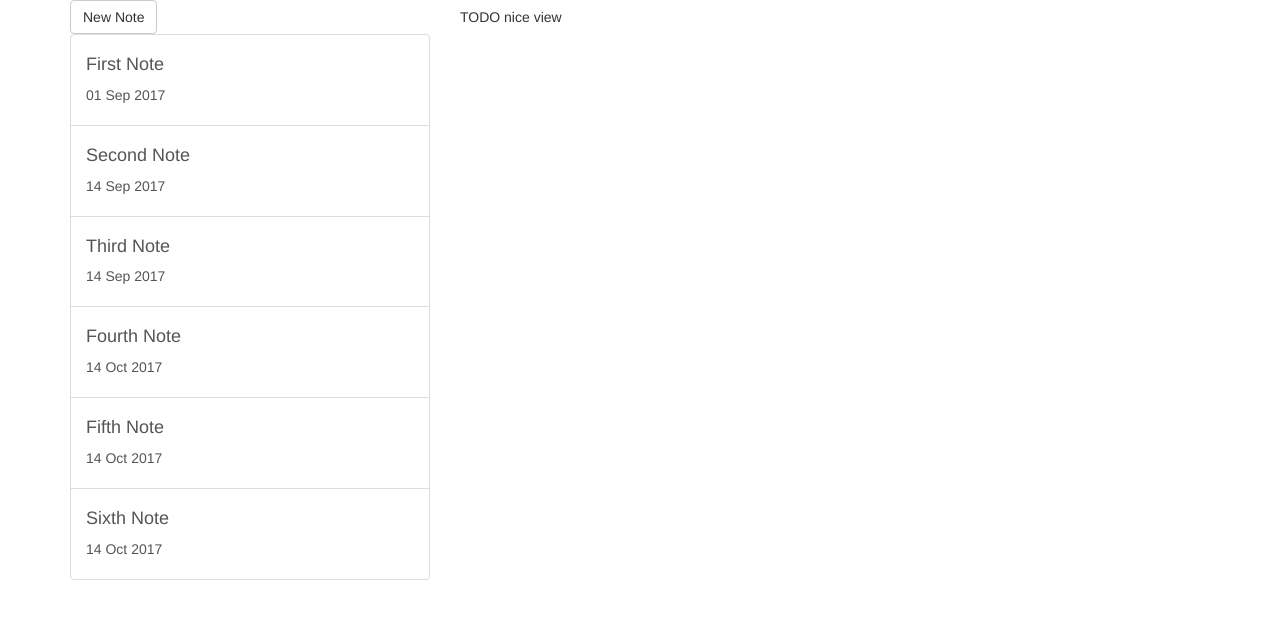
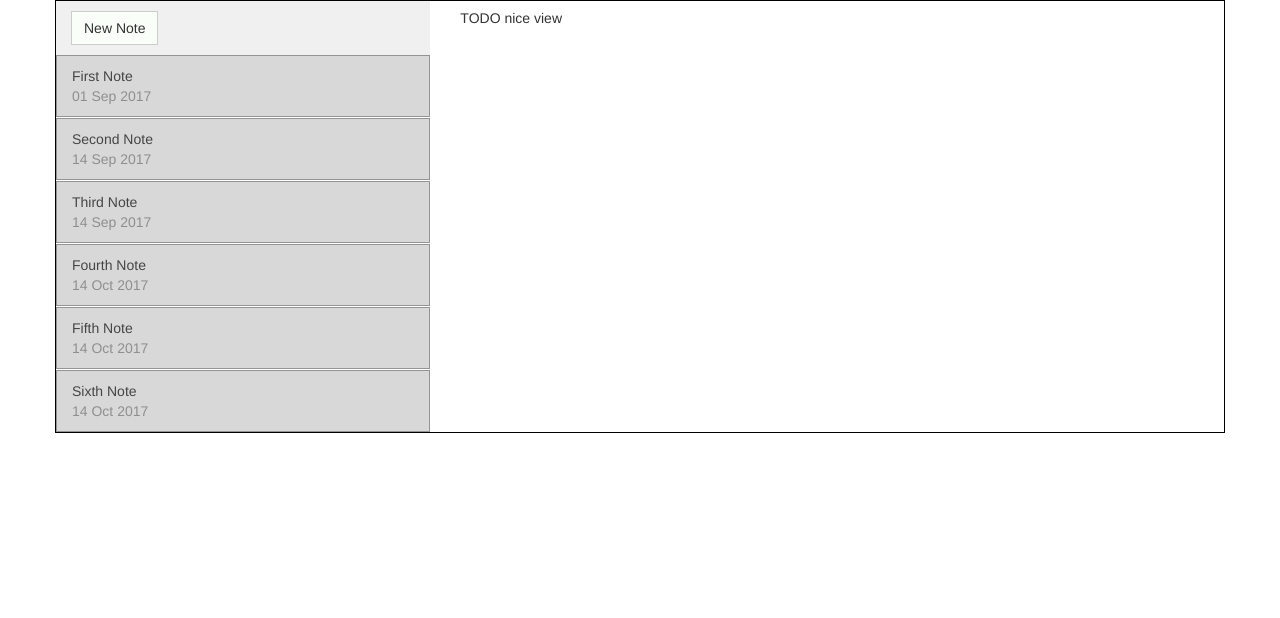
Before and after one commit to jollopre/notes, a React (Create React App) app: page /notes in a window 1280 px wide. Shown: the top 618 px of the page. Built offline with nearby package versions, Linux system fonts and the light colour scheme.

Commit message:
Style according to mockup

```diff
--- a/src/components/indexNote.js
+++ b/src/components/indexNote.js
@@ -8,8 +8,8 @@ export default class IndexNote extends Component {
 	render() {
 		const { list } = this.props;
 		return (
-			<div className="row">
-				<div className="col-xs-4">
+			<div className="row black-border">
+				<div className="col-xs-4 reset-padding-left">
 					<div className="row">
 						<div className="col-xs-12">
 							<NewNoteLink />
--- a/src/components/listItemNote.js
+++ b/src/components/listItemNote.js
@@ -6,11 +6,11 @@ import { getDate } from '../utils/date';
 export default class ListItemNote extends Component {
 	render() {
 		const { item : note } = this.props;
-		// TODO add active class for a element
+		console.log(this.props);
 		return (
 			<Link to={`/notes/${note.id}`} className="list-group-item">
-				<h4>{note.title}</h4>
-				<p>{getDate(note.updated_at)}</p>
+				<p className="dark-grey reset-margin">{note.title}</p>
+				<p className="reset-margin">{getDate(note.updated_at)}</p>
 			</Link>
 		);
 	}
--- a/src/components/listNote.js
+++ b/src/components/listNote.js
@@ -6,7 +6,7 @@ export default class ListNote extends Component {
 	render() {
 		const { list } = this.props;
 		return (
-			<div className="list-group">
+			<div className="list-group reset-margin-bottom">
 				{list.map(item => (<ListItemNote key={item.id} item={item} />))}
 			</div>
 		);
--- a/src/components/newNoteLink.js
+++ b/src/components/newNoteLink.js
@@ -4,9 +4,11 @@ import { Link } from 'react-router-dom';
 export default class NewNoteLink extends Component {
 	render() {
 		return (
-			<Link to="/notes/new" className="btn btn-default">
-				New Note
-			</Link>
+			<div className="content-wrap ligth-grey">
+				<Link to="/notes/new" className="btn btn-default ligth-green">
+					New Note
+				</Link>
+			</div>
 		);
 	}
 }
--- a/src/components/showNote.js
+++ b/src/components/showNote.js
@@ -10,13 +10,15 @@ class ShowNote extends Component {
 		return note ?
 			(<div className="row">
 				<div className="col-xs-12">
-					<p className="text-center">
-						{`Last edited: ${getDate(note.updated_at)} at ${getTime(note.updated_at)}`}
+					<p className="text-center margin-top">
+						<small>
+							{`Last edited: ${getDate(note.updated_at)} at ${getTime(note.updated_at)}`}
+						</small>
 					</p>
 				</div>
 				<div className="col-xs-12">
 					<div className="pull-left">
-						<h5>{note.title}</h5>
+						<p className="slightly-dark-grey">{note.title}</p>
 					</div>
 					<div className="pull-right">
 						<Link to={`/notes/${note.id}/edit`} className="btn btn-default">
@@ -26,7 +28,7 @@ class ShowNote extends Component {
 					<div className="clearfix" />
 				</div>
 				<div className="col-xs-12">
-					<p className="text-justify">{note.description}</p>
+					<p className="text-justify slightly-dark-grey">{note.description}</p>
 				</div>
 			</div>) : (<NotFound />);
 	}
--- a/src/index.css
+++ b/src/index.css
@@ -1,5 +1,58 @@
-body {
-  margin: 0;
-  padding: 0;
-  font-family: sans-serif;
+.btn,
+.form-control,
+a.list-group-item:first-child,
+a.list-group-item:last-child {
+	border-radius: 0px;
 }
+.content-wrap {
+	padding: 10px 15px;
+}
+.margin-top {
+	margin-top: 10px;
+}
+.reset-margin {
+	margin: 0px;
+}
+.reset-padding-left {
+	padding-left: 0px;
+}
+.reset-margin-bottom {
+	margin-bottom: 0px;
+}
+.ligth-grey {
+	background-color: #F0F0F0;
+}
+.dark-grey {
+	color: #454545;
+}
+.slightly-dark-grey {
+	color: #353535;
+}
+.ligth-green {
+	background-color: #F9FFF8;
+}
+.light-purple {
+	background-color: #E1E2ED;
+}
+.black-border {
+	border: 1px solid #000000;
+}
+a.list-group-item {
+	border: 1px solid #949494;
+	color: #8F8F8F;
+	background-color: #D8D8D8;
+	margin-bottom: 1px;
+}
+a.list-group-item:focus, a.list-group-item:hover {
+	color: #8F8F8F;
+	background-color: #E1E2ED;
+}
+a.list-group-item.active, a.list-group-item.active:focus, a.list-group-item.active:hover {
+	z-index: 2;
+    color: #8F8F8F;
+    background-color: #E1E2ED;
+    border-color: #949494;
+}
+p > small {
+	color: #A8A8A8;
+}
--- a/src/index.js
+++ b/src/index.js
@@ -6,6 +6,7 @@ import { rootReducer } from './reducers';
 import { initialState } from './reducers/initialState';
 import App from './App';
 import 'bootstrap/dist/css/bootstrap.min.css';
+import './index.css';
 
 const store = createStore(rootReducer, initialState);
 
```
